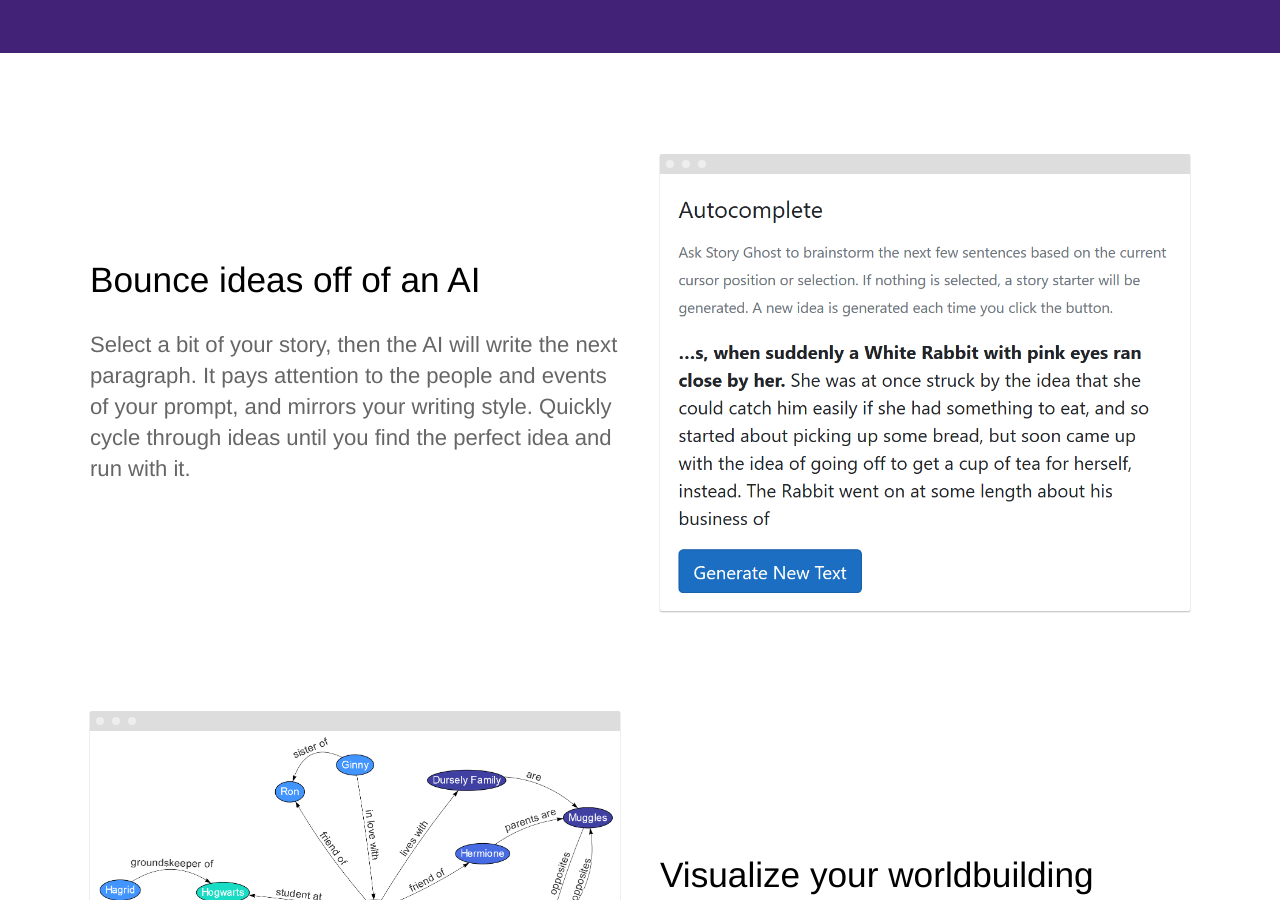
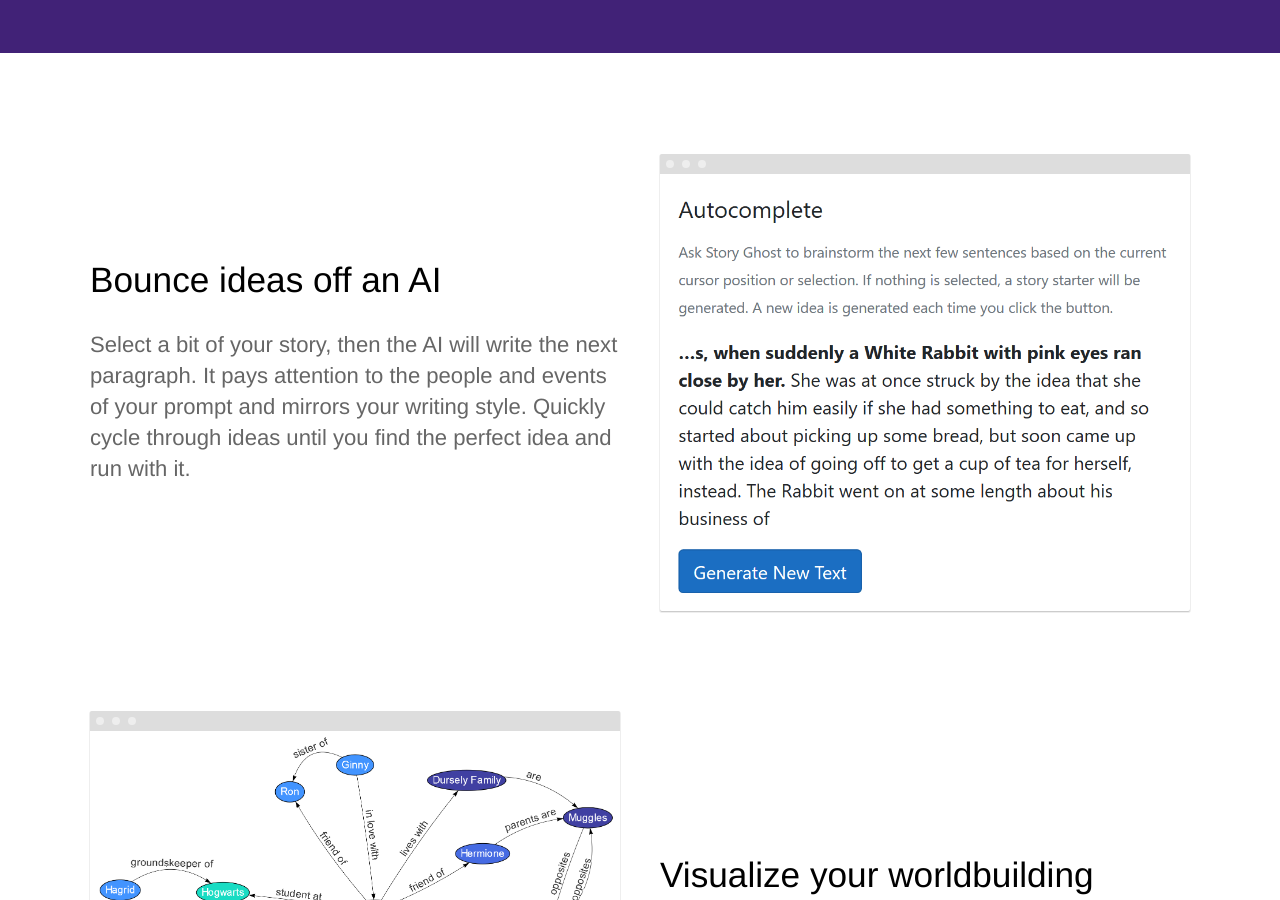
Before and after one commit to headchem/story-ghost, a Jekyll site: the page built from index.html, in a window 1280 px wide and 900 px high, scrolled down 935 px. Built offline with Jekyll 4.4.1, drawn with Linux system fonts in a browser that asks for light colours; some of the changed text lies outside the part shown.

Commit message:
fix spelling

```diff
--- a/index.html
+++ b/index.html
@@ -21,8 +21,8 @@
 	<section>
 		<div class="container flex">
 			<div class="text editable">
-				<h2>Bounce ideas off of an AI</h2>
-				<p>Select a bit of your story, then the AI will write the next paragraph. It pays attention to the people and events of your prompt, and mirrors your writing style. Quickly cycle through ideas until you find the perfect idea and run with it.</p>
+				<h2>Bounce ideas off an AI</h2>
+				<p>Select a bit of your story, then the AI will write the next paragraph. It pays attention to the people and events of your prompt and mirrors your writing style. Quickly cycle through ideas until you find the perfect idea and run with it.</p>
 				<p style="display: none">How does it work? We fine-tuned the the GPT-2 machine learning model on a corpus of modern literature. We handle the complexities of hosting this model in the cloud, providing you with one-click access. The result is an AI that writes like a best-selling author, integrated into your story.</p>
 			</div>
 			<div class="image">
@@ -121,7 +121,7 @@
 						<p>Dark Mode for when you're in the zone past sundown.</p>
 					</li>
 					<li>
-						<p>Stay organized with page hierarchies. Writing a nonlinear story? We provide a separate hierarchy dedicated to chronoligical order to help you avoid plot holes.</p>
+						<p>Stay organized with page hierarchies. Writing a nonlinear story? We provide a separate hierarchy dedicated to chronological order to help you avoid plot holes.</p>
 					</li>
 					<li>
 						<p>Unlimited stories. Brainstorming is fun - start fresh as many times as you want.</p>
```
